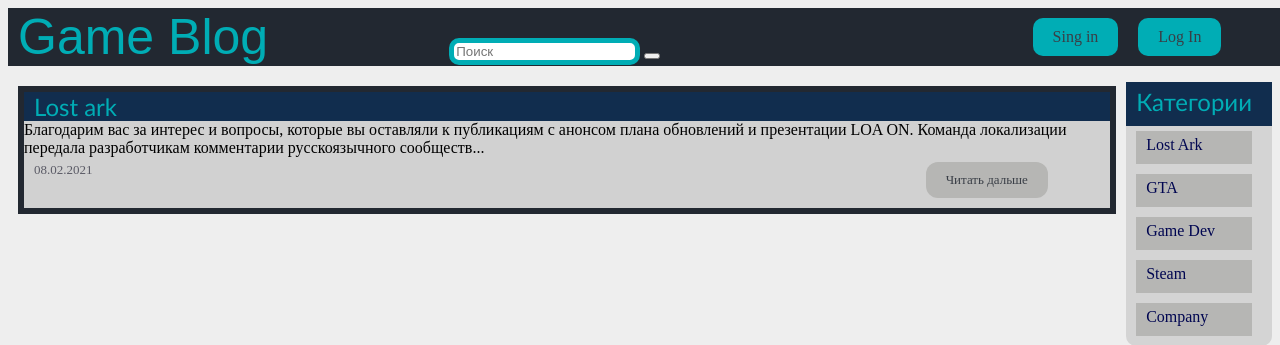
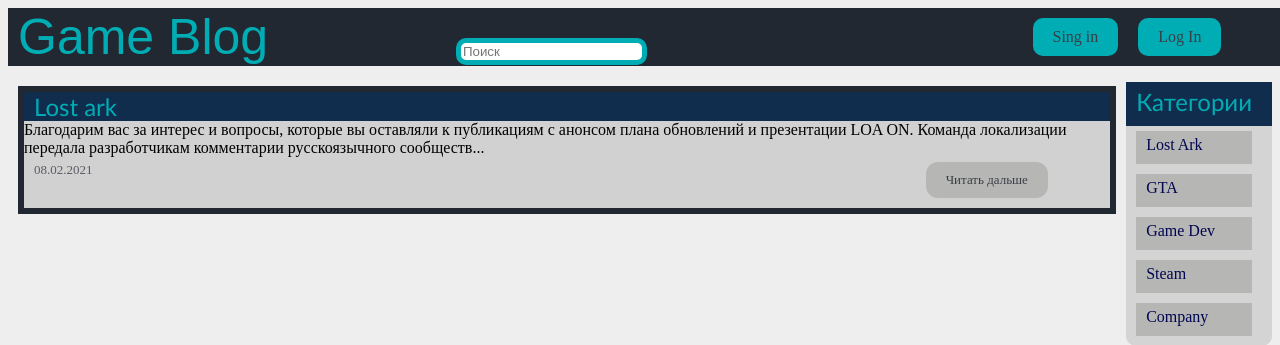
Before and after one commit to 51Sirius/game_blog, a Flask app: page /categories/1 in a window 1280 px wide. Shown: the top 345 px of the page. Run offline with Flask 2, Linux system fonts and the light colour scheme.

Commit message:
delete submit

```diff
--- a/templates/base.html
+++ b/templates/base.html
@@ -17,9 +17,6 @@
     <a href="{{ url_for('homepage') }}" class="logo">Game Blog</a>
     <form action="{{ url_for('search') }}">
         <input name="text" class="search" type="search" placeholder="Поиск" aria-label="Поиск">
-        <button class="" type="submit">
-            <i class=""></i>
-        </button>
     </form>
     <but>
         <a class="buttons" href="singin.html">Sing in</a>
```
